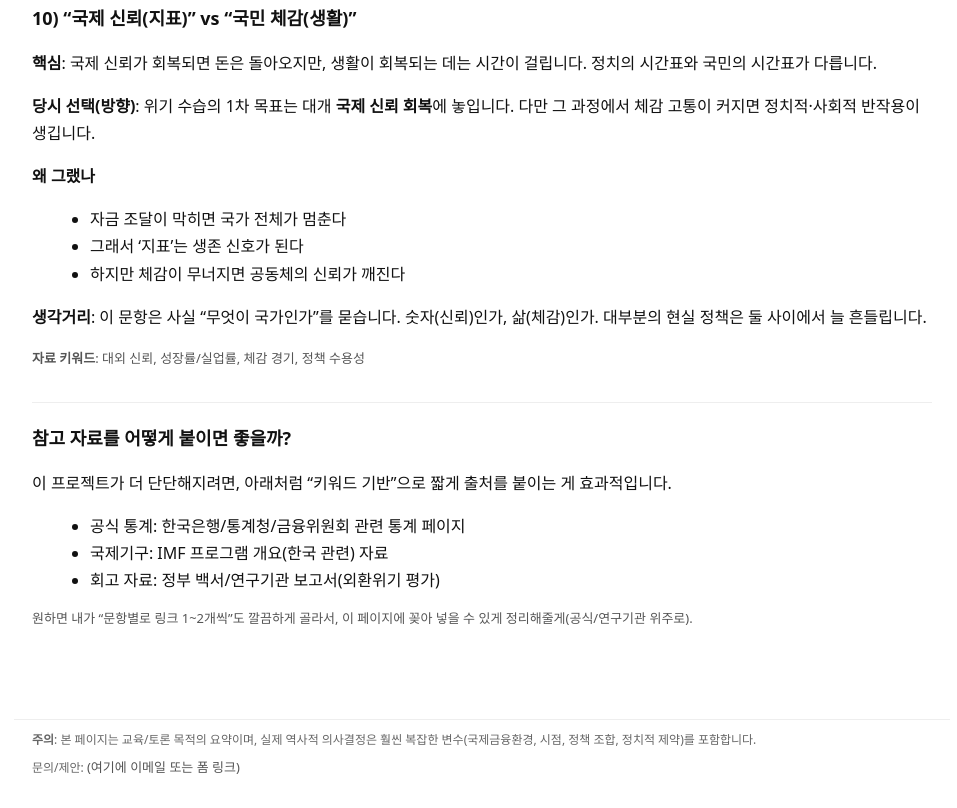
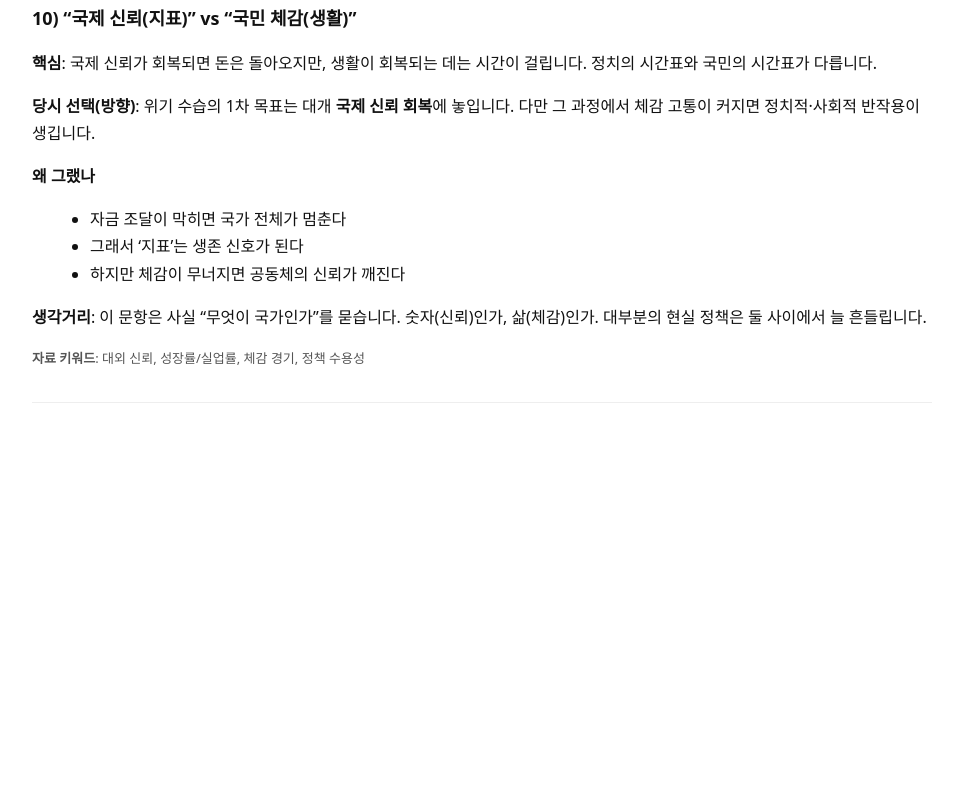
Before and after one commit to kaokinemubis-crypto/dilemma, a plain HTML site: page explain.html in a window 1280 px wide. Shown: the part 4094-4902 px from the top of the page, without its empty margins (158-1115 px from the left). After the commit the page ends 4593 px from the top, so only its background shows below. Drawn offline with Linux system fonts and the light colour scheme.

Commit message:
Update explain.html

```diff
--- a/explain.html
+++ b/explain.html
@@ -176,21 +176,3 @@
     </section>
 
     <section id="sources">
-      <h2>참고 자료를 어떻게 붙이면 좋을까?</h2>
-      <p>이 프로젝트가 더 단단해지려면, 아래처럼 “키워드 기반”으로 짧게 출처를 붙이는 게 효과적입니다.</p>
-      <ul>
-        <li>공식 통계: 한국은행/통계청/금융위원회 관련 통계 페이지</li>
-        <li>국제기구: IMF 프로그램 개요(한국 관련) 자료</li>
-        <li>회고 자료: 정부 백서/연구기관 보고서(외환위기 평가)</li>
-      </ul>
-      <p class="mini">원하면 내가 “문항별로 링크 1~2개씩”도 깔끔하게 골라서, 이 페이지에 꽂아 넣을 수 있게 정리해줄게(공식/연구기관 위주로).</p>
-    </section>
-
-  </main>
-
-  <footer>
-    <div><b>주의</b>: 본 페이지는 교육/토론 목적의 요약이며, 실제 역사적 의사결정은 훨씬 복잡한 변수(국제금융환경, 시점, 정책 조합, 정치적 제약)를 포함합니다.</div>
-    <div style="margin-top:6px;">문의/제안: <span class="mini">(여기에 이메일 또는 폼 링크)</span></div>
-  </footer>
-</body>
-</html>
```
